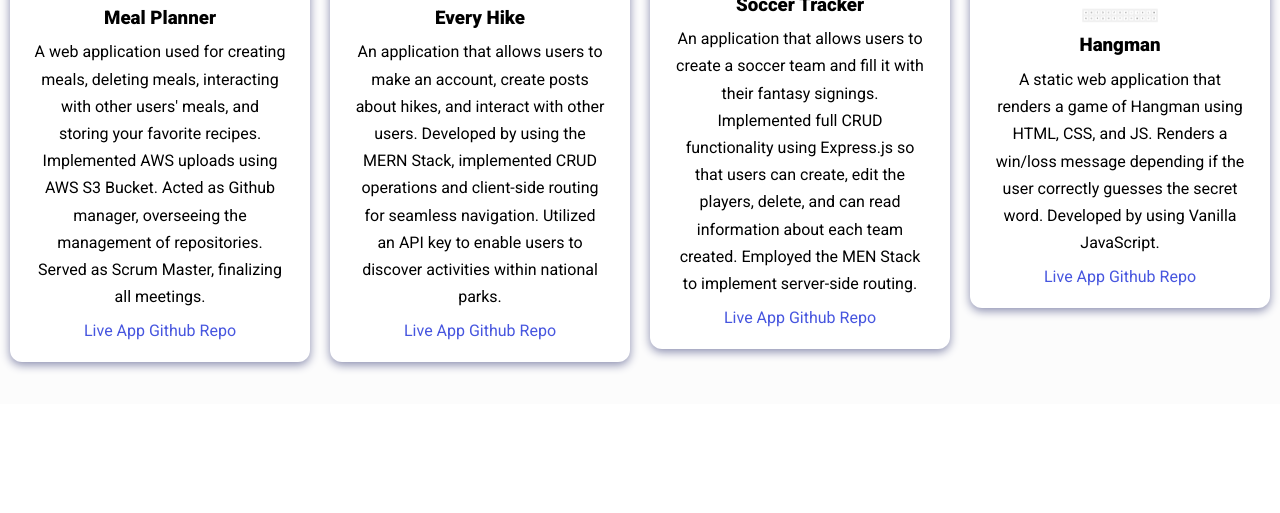
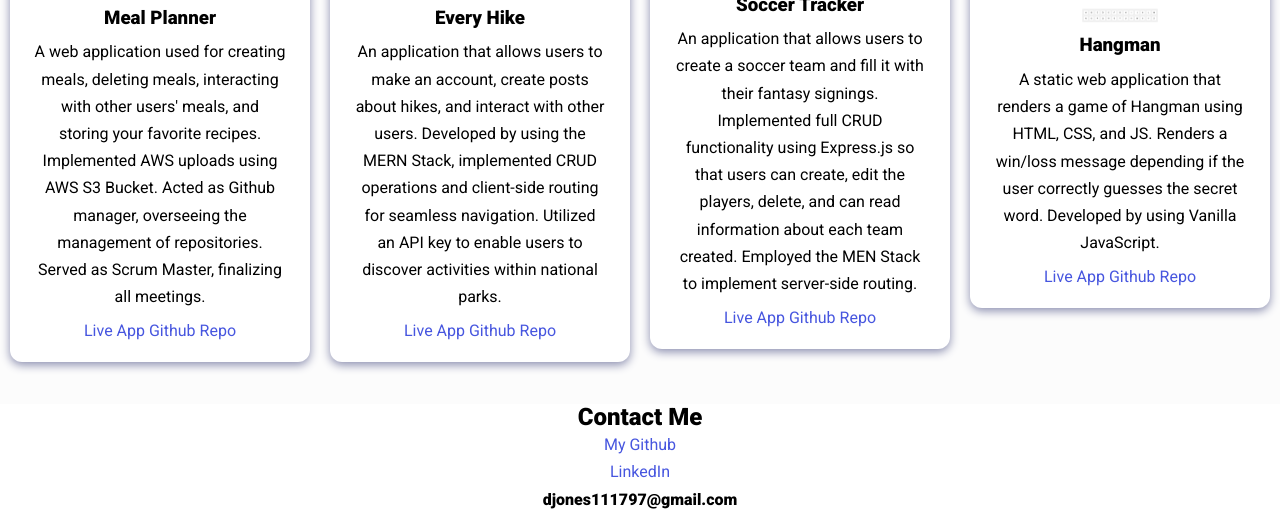
Before and after one commit to djones1117/Developer-Portfolio, a website: page index.html in a window 1280 px wide. Shown: the part 1519-2032 px from the top of the page. Before the commit the page ends 1923 px from the top, so only its background shows below. Drawn offline with nearby package versions, Linux system fonts and the light colour scheme; a web font is replaced by a local one.

Commit message:
contact section

```diff
--- a/css/style.css
+++ b/css/style.css
@@ -206,4 +206,15 @@ border-radius: 12px;
 box-shadow: 0 3px 10px var(--primary-shadow);
 padding: 18px;
 margin: 10px;
-  }
+}
+
+.contact h2{
+display: flex;
+justify-content: center;
+align-items: center;
+text-align: center;
+}
+
+.contact-links {
+text-align: center;
+}
--- a/index.html
+++ b/index.html
@@ -223,8 +223,9 @@
           <h3 class="project-title">Hangman</h3>
           <p class="project-details">
             A static web application that renders a game of Hangman using HTML,
-            CSS, and JS. Renders a win/loss message depending if the user correctly guesses the secret word.
-            Developed by using Vanilla JavaScript.
+            CSS, and JS. Renders a win/loss message depending if the user
+            correctly guesses the secret word. Developed by using Vanilla
+            JavaScript.
           </p>
           <a
             href="https://djones1117.github.io/Hangman/"
@@ -241,5 +242,21 @@
         </div>
       </div>
     </section>
+    <section class="contact" id="contact">
+      <h2>Contact Me</h2>
+      <div class="contact-links">
+        <div class="row">
+          <a href="https://github.com/djones1117">My Github</a>
+        </div>
+        <div class="row">
+          <a href="https://www.linkedin.com/in/dylan-jones-09b41a280/"
+            >LinkedIn</a
+          >
+        </div>
+        <div class="row">
+          <h4>djones111797@gmail.com</h4>
+        </div>
+      </div>
+    </section>
   </body>
 </html>
```
